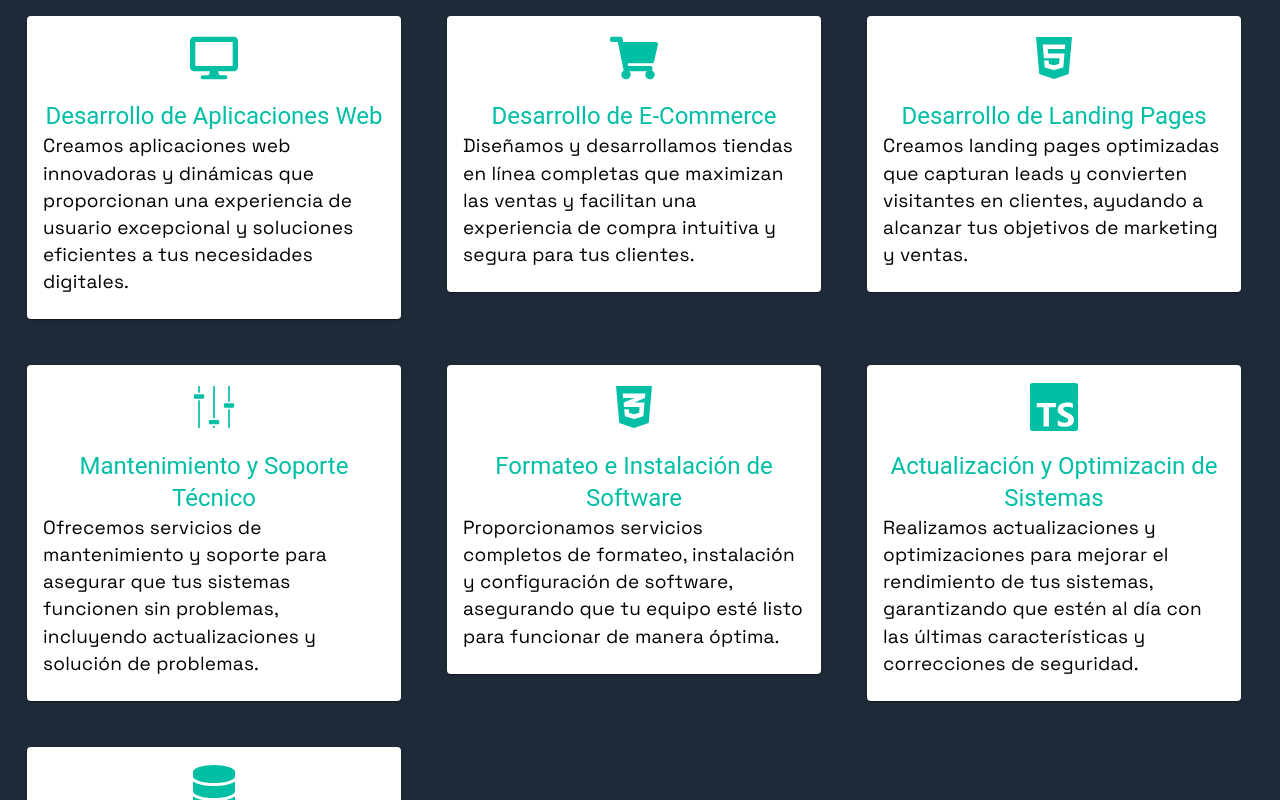
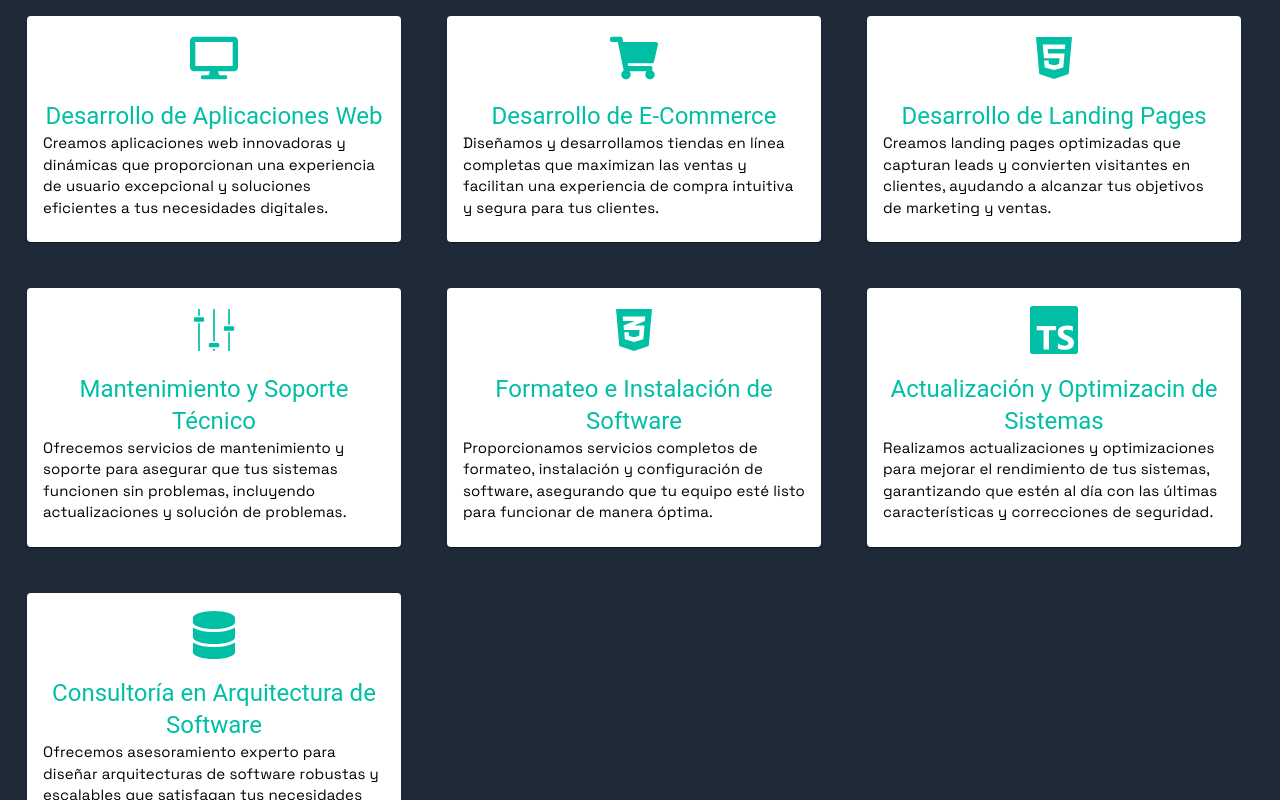
Before and after one commit to san2025chez/porfolio, a React (Create React App) app: page / in a window 1280 px wide. Shown: the part 1940-2740 px from the top of the page. Built offline with nearby package versions, Linux system fonts and the light colour scheme.

Commit message:
update-styles

```diff
--- a/src/App.js
+++ b/src/App.js
@@ -34,11 +34,17 @@ function App() {
 const useStyles = makeStyles((theme) => ({
   root: {
     backgroundColor: '#1E2A38',
-
+    minHeight: '100vh',
     display: 'flex',
     flexDirection: 'column',
     margin: 0,
     padding: 0,
+    [theme.breakpoints.down('xs')]: {
+      // Estilos específicos para dispositivos móviles
+      backgroundColor: '#1E2A38',
+      margin: 0,
+      padding: 0,
+    },
 
   },
 }));
--- a/src/components/Services.js
+++ b/src/components/Services.js
@@ -140,7 +140,7 @@ export const Services = ({ title, id }) => {
                       {service.title}
                     </Typography>
                     <Typography variant="body2" style={{
-                      fontSize: '19px', // Reducido un punto de tamaño
+                      fontSize: '15px', // Reducido un punto de tamaño
                       color: 'black',
                       textAlign: 'left',
                       fontFamily: 'Space Grotesk, sans-serif' // Aplica la fuente a todos las letras
```
